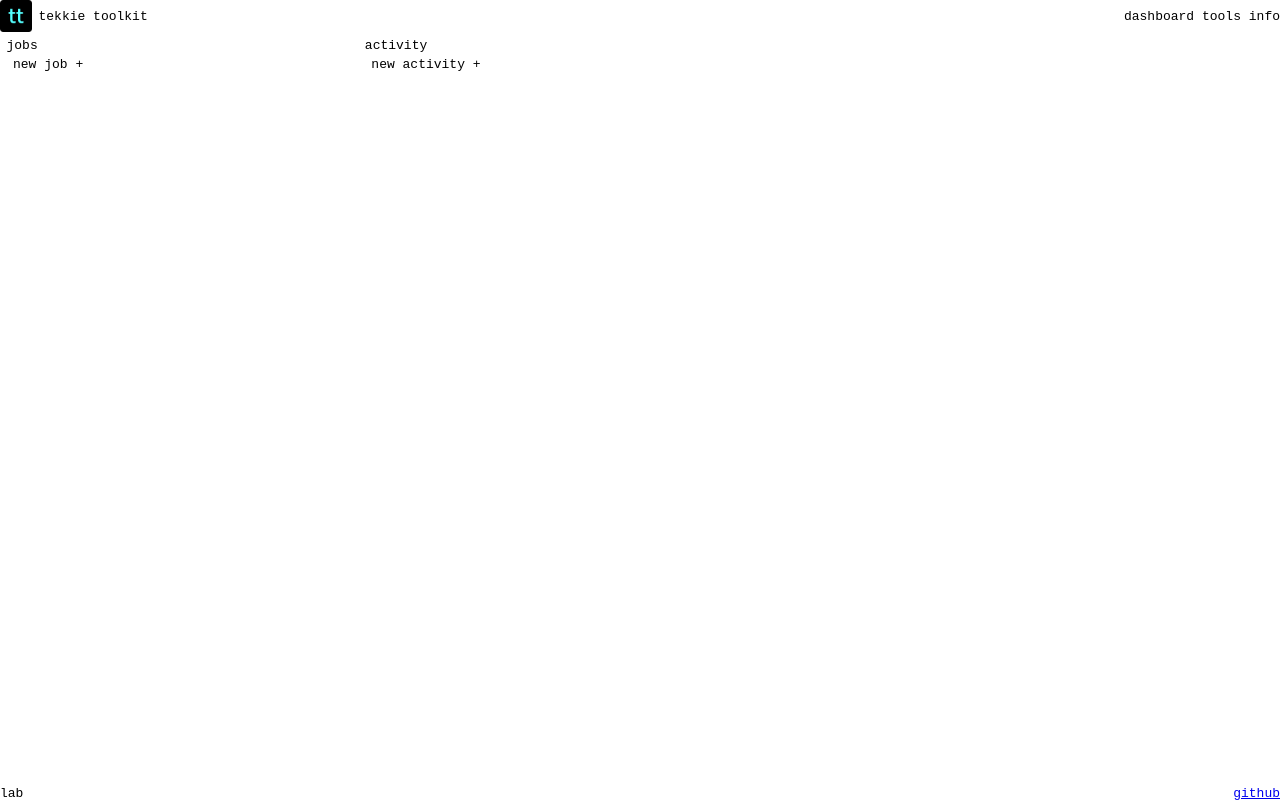
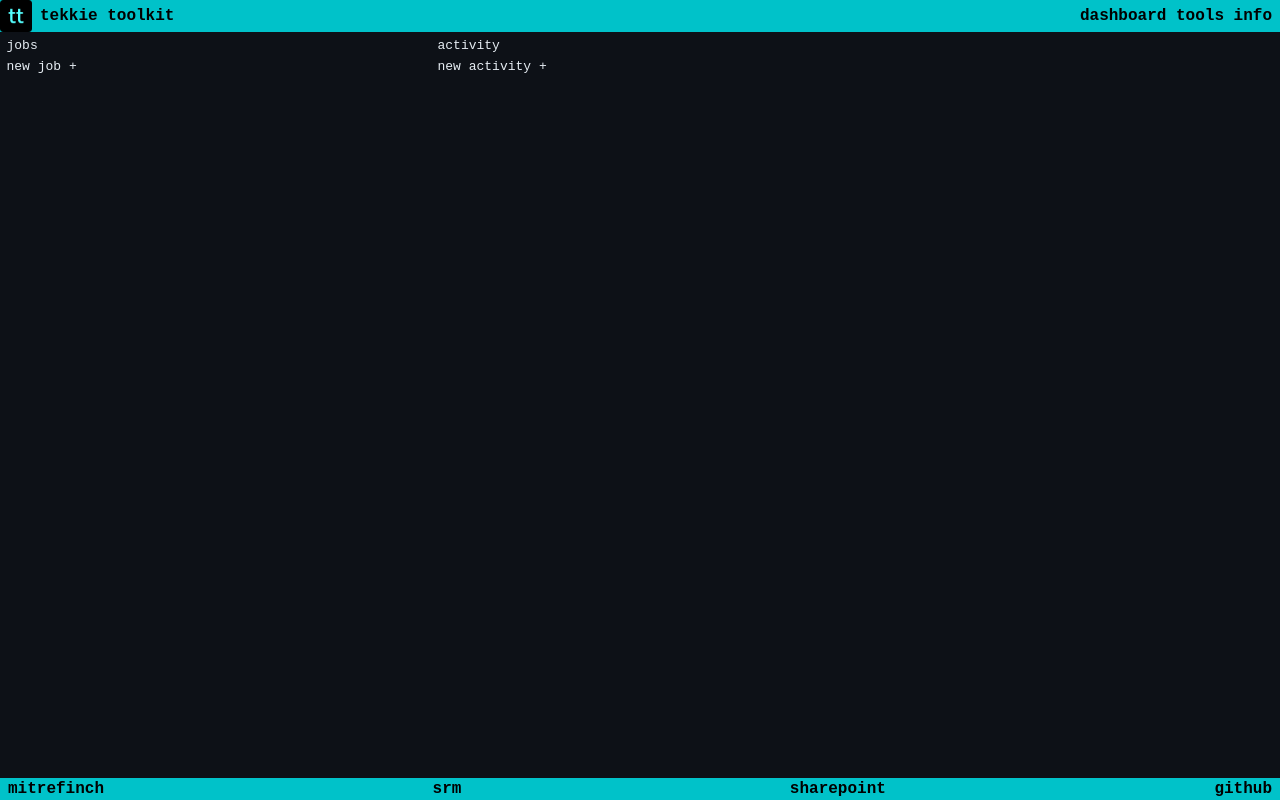
Before and after one commit to charlie-daniels/techie-toolkit, a website built with webpack: page src/index.html in a window 1280 px wide. Built offline with nearby package versions, Linux system fonts and the light colour scheme.

Commit message:
add: styles and restructure dynamic activity elems

```diff
--- a/src/index.html
+++ b/src/index.html
@@ -22,23 +22,25 @@
       <div class="job">
         <h2>jobs</h2>
         <div class="job-list">
-          <div class="job editor">
+          <div class="editor">
             <button class="new-job">new job +</button>
           </div>
         </div>
       </div>
-      <div class="activity">
+      <div class="activities">
         <h2>activity</h2>
         <div class="activity-list">
-          <div class="activity editor">
+          <div class="editor">
             <button class="new-activity">new activity +</button>
           </div>
         </div>
       </div>
     </div>
     <div id="footer">
-      <p>lab</p>
-      <p><a href="https://github.com/charlie-daniels">github</a></p>
+      <a href="">mitrefinch</a>
+      <a href="srm.pektron.co.uk">srm</a>
+      <a href="">sharepoint</a>
+      <a href="https://github.com/charlie-daniels">github</a>
     </div>
   </div>
  </body>
--- a/src/modules/DOMController.js
+++ b/src/modules/DOMController.js
@@ -1,6 +1,11 @@
 const createActivityElement = () => {
     const newElem = document.createElement('div');
     newElem.classList.add('activity');
+
+    const upperDiv = document.createElement('div');
+    upperDiv.className = 'upper';
+    const lowerDiv = document.createElement('div');
+    lowerDiv.className = 'lower';
 
     const project = Object.assign(document.createElement('input'), {
       className: 'project',
@@ -12,6 +17,8 @@ const createActivityElement = () => {
       className: 'task',
       placeholder: 'task...',
     });
+
+    upperDiv.append(project, task);
 
     const getTimeHrsMins = () => {
       const currentTime = new Date();
@@ -27,7 +34,7 @@ const createActivityElement = () => {
 
     const endTime = Object.assign(document.createElement('p'), {
       className: 'end-time unset',
-      textContent: 'complete',
+      textContent: 'end task',
     });
 
     const elapsedTime = Object.assign(document.createElement('p'), {
@@ -47,13 +54,9 @@ const createActivityElement = () => {
       elapsedTime.textContent = `${elapsedTotal.toFixed(2)}`;
     }, { once: true });
 
-    newElem.append(
-      project,
-      task,
-      startTime,
-      endTime,
-      elapsedTime
-    );
+    lowerDiv.append(startTime, endTime, elapsedTime);
+
+    newElem.append(upperDiv, lowerDiv);
     return newElem;
 };
 
--- a/src/styles/global.scss
+++ b/src/styles/global.scss
@@ -1,32 +1,38 @@
-// Primary brand colors
-$color-primary: #005BAB;         // Main accent color (from pektron.com)
-$color-primary-light: #0A7BDB;   // Hover/active states
-$color-primary-dark: #003F7F;    // Darker version for contrast accents
+/* Primary brand colors (based on cyan) */
+$color-primary: #00F6FF;         // Bright accent (main brand color)
+$color-primary-light: #66FCFF;   // Lighter hover/active
+$color-primary-dark: #00C2C9;    // Darker variant for contrast
 
-// Backgrounds
-$color-bg-main: #0D1117;         // Page background
-$color-bg-secondary: #161B22;    // Cards, modals, secondary sections
+/* Backgrounds */
+$color-bg-main: #0D1117;         // Main dark background
+$color-bg-secondary: #161B22;    // Cards, modals, secondary layers
 
-// Surface layers
-$color-surface: #1F2733;         // UI surface like cards, toolbars
-$color-elevation: #2A3442;       // Elevated elements (dropdowns, overlays)
+/* Surface layers */
+$color-surface: #1F2733;         // Surfaces like toolbars, panels
+$color-elevation: #2A3442;       // Popovers, dropdowns
 
-// Text
-$color-text-primary: #E6EDF3;    // High contrast text
-$color-text-secondary: #9BA7B4;  // Muted labels, descriptions
-$color-text-on-primary: #FFFFFF; // Text on blue buttons or blue surfaces
+/* Text */
+$color-text-primary: #E6EDF3;    // Main text
+$color-text-secondary: #9BA7B4;  // Muted text
+$color-text-on-primary: #000000; // Text on cyan backgrounds
 
-// Borders and dividers
-$color-border: #30363D;          // Divider lines, input borders
-$color-border-light: #3C4450;    // Hover border, subtle edges
+/* Borders and dividers */
+$color-border: #2C333A;          // Input borders and dividers
+$color-border-light: #3B424B;    // Subtle lines and outlines
 
-// State indicators
-$color-success: #2EA043;         // Success highlights
-$color-warning: #E3B341;         // Warnings, cautions
-$color-error: #F85149;           // Errors, danger
+/* State indicators */
+$color-green: #2EEA7F;         // Success/complete
+$color-yellow: #F4CE42;         // Warning/caution
+$color-red: #F45B69;           // Error/danger
+
+/* General */
 
 body, * {
   font-family: monospace;
+}
+
+a {
+  cursor: pointer;
 }
 
 /* Page formatting */
@@ -42,6 +48,14 @@ body, * {
   display: flex;
   justify-content: space-between;
   align-items: center;
+  background-color: $color-primary-dark;
+  color: $color-text-on-primary;
+  font-weight: bolder;
+  font-size: 1rem;
+}
+
+#footer {
+  padding: 0.2em 0.5em;
 }
 
 .title {
@@ -50,19 +64,70 @@ body, * {
   gap: 0.5em;
 }
 
+.menu {
+  margin: 0 0.5rem;
+}
+
 #workspace {
   display: flex;
   flex: 1;
+  background-color: $color-bg-main;
+  color: $color-text-primary;
 }
 
 #workspace .job {
-  flex-grow: 1;
+  flex: 1;
   margin: 0.5em
 }
 
-#workspace .activity {
-  flex-grow: 3;
-  margin: 0.5em
+#workspace .activities {
+  flex: 2;
+  margin: 0.5em;
 }
 
+/* Common */
+
 /* Activity area */
+
+.activity-list, .job-list {
+  margin: 0.5rem 0 0.5rem 0;
+  display: flex;
+  flex-direction: column;
+  gap: 0.8em;
+}
+
+.activity {
+  display: flex;
+  flex-direction: column;
+  gap: 0.3em;
+}
+
+.activity > * {
+  display: flex;
+}
+
+.activity > .lower {
+  justify-content: end;
+  gap: 1rem;
+}
+
+.project {
+  width: 4em;
+}
+
+.task {
+  flex-grow: 1;
+}
+
+.start-time {
+  color: $color-green;
+}
+
+.end-time {
+  color: $color-red;
+}
+
+.unset {
+  cursor: pointer;
+  color: $color-yellow;
+}
--- a/src/styles/reset.css
+++ b/src/styles/reset.css
@@ -1,6 +1,8 @@
 /* http://meyerweb.com/eric/tools/css/reset/
    v2.0 | 20110126
    License: none (public domain)
+
+   Some resets have been added by me at the bottom
 */
 
 html, body, div, span, applet, object, iframe,
@@ -60,3 +62,7 @@ button {
 input {
   all: unset;
 }
+
+a {
+  all: unset;
+}
```
Also changed, not shown: dist/bundle.js, dist/index.html.
